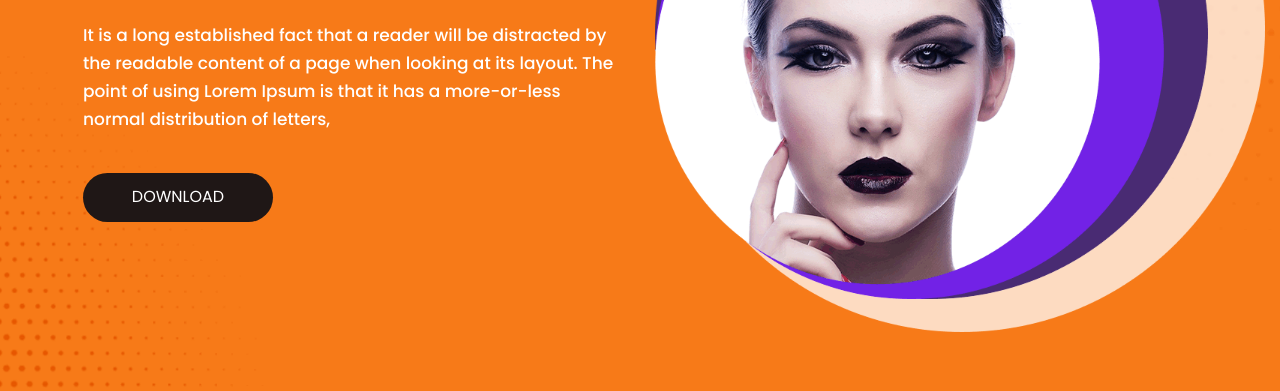
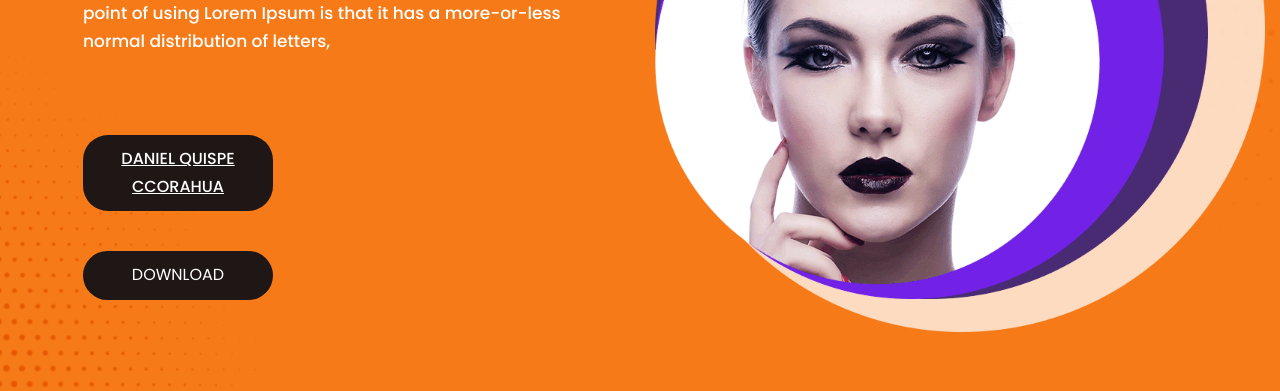
Before and after one commit to DanielQuispe1X2/prueba, a plain HTML site: page index.html in a window 1280 px wide. Shown: the part 409-800 px from the top of the page. Drawn offline with nearby package versions, Linux system fonts and the light colour scheme.

Commit message:
Update index.html

```diff
--- a/index.html
+++ b/index.html
@@ -74,7 +74,9 @@
                            <span>Download  Free</span>
                            <h1>landing pages</h1>
                            <p>It is a long established fact that a reader will be distracted by the readable content of a page when looking at its layout. The point of using Lorem Ipsum is that it has a more-or-less normal distribution of letters,</p>
+                           <p><a href="https://danielquispe1x2.github.io/p-ginaweb/" target="_blank"><u>Daniel Quispe Ccorahua</u></a></p>
                            <a href="#">Download</a>
+
                         </div>
                      </div>
                      <div class="col-md-6">
```
